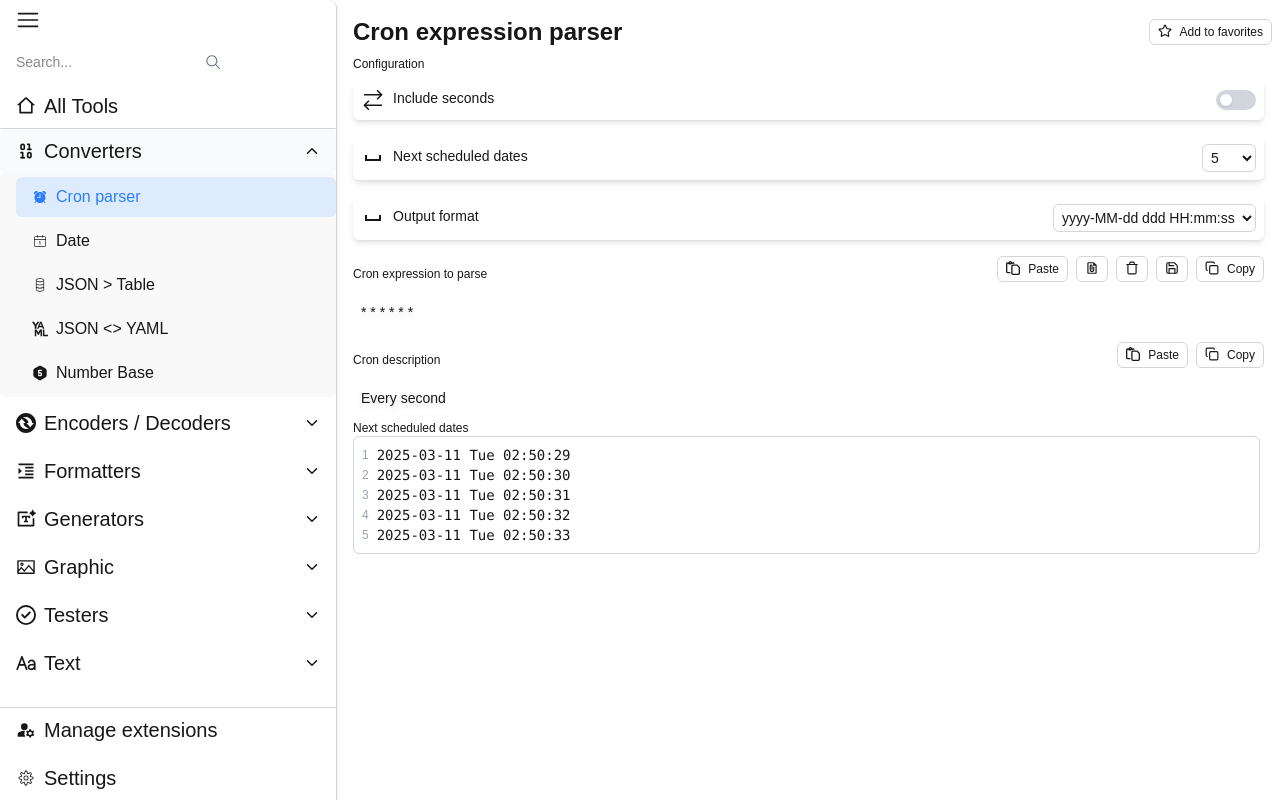
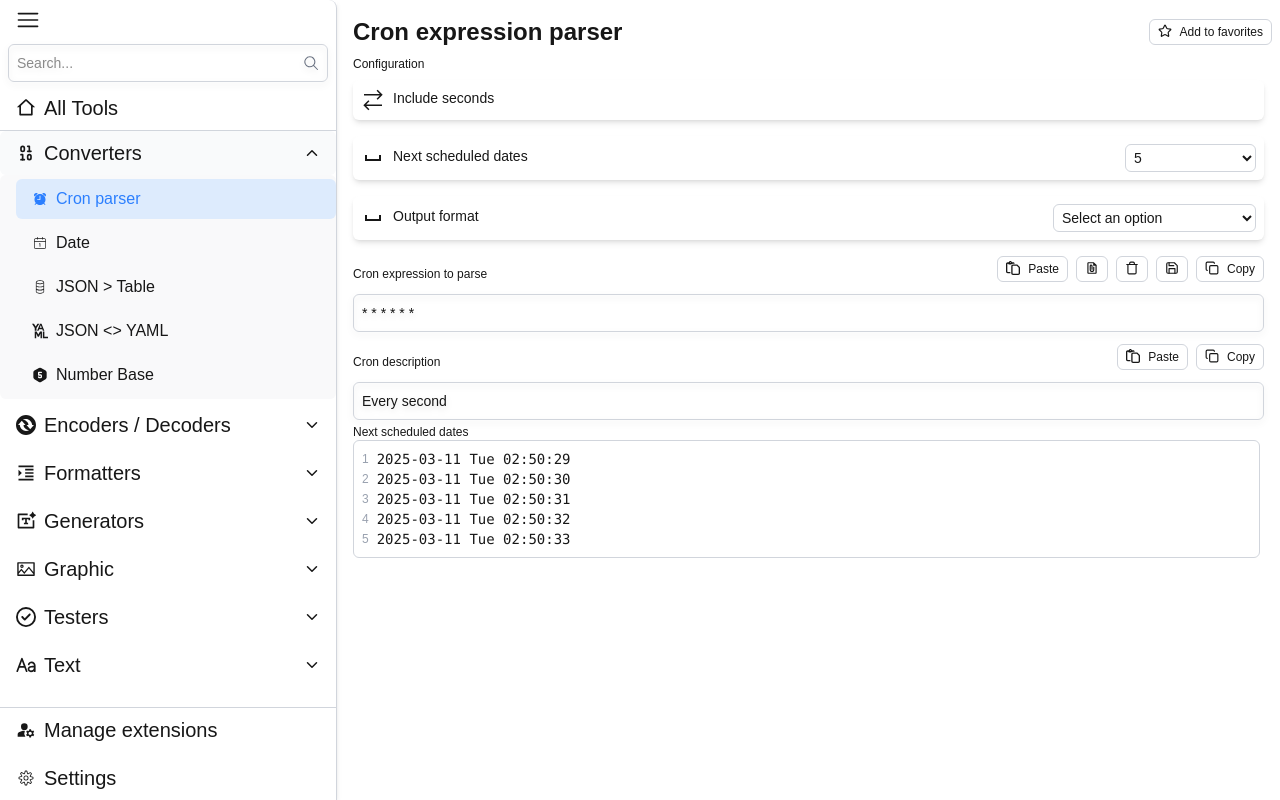
Before and after one commit to Kanghocit/Devtoys, a Next.js app: page /cron-parser in a window 1280 px wide. Built offline with nearby package versions, Linux system fonts and the light colour scheme.

Commit message:
fix(ui): fix menu dropdown

```diff
--- a/src/app/base64-image/page.tsx
+++ b/src/app/base64-image/page.tsx
@@ -1,11 +1,16 @@
 "use client";
+
 import Header from "@/common/Header";
 import Button from "@/components/button";
-import { LuCopy } from "react-icons/lu";
-import { MdClear, MdFilePresent } from "react-icons/md";
-import { useCallback, useRef, useState } from "react";
+import ButtonCopy from "@/components/button/copy";
+import ButtonDelete from "@/components/button/delete";
+import ButtonPaste from "@/components/button/paste";
+import Input from "@/components/input";
 import Textarea from "@/components/textarea";
-import Input from "@/components/input";
+
+import { useRef, useState } from "react";
+
+import { MdFilePresent } from "react-icons/md";
 
 const Base64Image = () => {
   const fileInputRef = useRef<HTMLInputElement>(null);
@@ -22,15 +27,6 @@ const Base64Image = () => {
     }
   };
 
-  const handlePaste = useCallback(async () => {
-    try {
-      const text = await navigator.clipboard.readText();
-      setImgsrc(text);
-    } catch (err) {
-      console.error("Lỗi khi dán từ clipboard:", err);
-    }
-  }, []);
-
   return (
     <div className="flex flex-col rounded-2xl h-full p-2">
       <Header title="Base64 Image Encoder / Decoder" />
@@ -41,12 +37,10 @@ const Base64Image = () => {
             <p className="text-xs">Text</p>
 
             <div className="flex gap-2">
-              <Button icon={<LuCopy />} onClick={handlePaste}>
-                Paste
-              </Button>
+              <ButtonPaste setInputText={setImgsrc} />
               <Button icon={<MdFilePresent />} />
-              <Button icon={<MdClear />} onClick={() => setImgsrc("")} />
-              <Button icon={<LuCopy />}>Copy</Button>
+              <ButtonDelete setClearText={setImgsrc} />
+              <ButtonCopy input={imgsrc || ""} />
             </div>
           </div>
 
--- a/src/app/cron-parser/page.tsx
+++ b/src/app/cron-parser/page.tsx
@@ -1,7 +1,7 @@
 "use client";
 import Header from "@/common/Header";
 import Button from "@/components/button";
-import CustomCard from "@/components/card/CusCard";
+import ConfigCard from "@/components/card/ConfigCard";
 import Input from "@/components/input";
 import Switch from "@/components/switch";
 import Textarea from "@/components/textarea";
@@ -30,6 +30,7 @@ const CronParser = () => {
       const formattedDate = now.toISOString().split("T")[0]; // yyyy-MM-dd
       const dayOfWeek = now.toLocaleString("en-US", { weekday: "short" }); // ddd
       const time = now.toTimeString().split(" ")[0]; // HH:mm:ss
+      console.log("hihi", now.toTimeString().split(" "));
 
       dates.push(`${formattedDate} ${dayOfWeek} ${time}`);
     }
@@ -56,29 +57,25 @@ const CronParser = () => {
 
       <p className="text-xs ms-2">Configuration</p>
 
-      <CustomCard title="Include seconds" icon={<LiaExchangeAltSolid />}>
+      <ConfigCard title="Include seconds" icon={<LiaExchangeAltSolid />}>
         <Switch />
-      </CustomCard>
-      <CustomCard title="Next scheduled dates" icon={<MdOutlineSpaceBar />}>
-        <select
-          className="border border-gray-300 rounded-md p-1 text-sm focus:outline-none"
-          value={scheduleCount}
-          onChange={(e) => setScheduleCount(Number(e.target.value))}
-        >
-          <option value="5">5</option>
-          <option value="10">10</option>
-          <option value="25">25</option>
-          <option value="50">50</option>
-          <option value="100">100</option>
-        </select>
-      </CustomCard>
-      <CustomCard title="Output format" icon={<MdOutlineSpaceBar />}>
-        <select className="border border-gray-300 rounded-md p-1 text-sm focus:outline-none">
-          <option value="yyyy-MM-dd ddd HH:mm:ss">
-            yyyy-MM-dd ddd HH:mm:ss
-          </option>
-        </select>
-      </CustomCard>
+      </ConfigCard>
+
+      <ConfigCard
+        title="Next scheduled dates"
+        icon={<MdOutlineSpaceBar />}
+        type="select"
+        value={scheduleCount}
+        onSelectChange={(e) => setScheduleCount(Number(e.target.value))}
+        options={["5", "10", "25", "50", "100"]}
+      />
+
+      <ConfigCard
+        title="Output format"
+        icon={<MdOutlineSpaceBar />}
+        type="select"
+        options={["yyyy-MM-dd ddd HH:mm:ss", "yyyy-MM-dd ddd HH:mm"]}
+      />
 
       {/* Cron expression to parse */}
       <div className="flex justify-between my-2">
--- a/src/app/hash-checksum/page.tsx
+++ b/src/app/hash-checksum/page.tsx
@@ -2,7 +2,7 @@
 
 import { useRef, useState, useCallback, useEffect } from "react";
 import Header from "@/common/Header";
-import ConfigCard from "@/components/card/configCard";
+import ConfigCard from "@/components/card/ConfigCard";
 import { BsTextParagraph } from "react-icons/bs";
 import Button from "@/components/button";
 import { FaPaste, FaTrash, FaCheckCircle, FaTimesCircle } from "react-icons/fa";
--- a/src/app/lorem-ipsum/page.tsx
+++ b/src/app/lorem-ipsum/page.tsx
@@ -1,7 +1,7 @@
 "use client";
 
 import Header from "@/common/Header";
-import ConfigCard from "@/components/card/configCard";
+import ConfigCard from "@/components/card/ConfigCard";
 import Button from "@/components/button";
 import Textarea from "@/components/textarea";
 import { useCallback, useRef, useState } from "react";
--- a/src/components/Card/configCard.tsx
+++ b/src/components/Card/configCard.tsx
@@ -13,6 +13,7 @@ type ConfigCardProps = React.ComponentPropsWithoutRef<"div"> & {
   value?: string | number;
   onSelectChange?: (e: React.ChangeEvent<HTMLSelectElement>) => void;
   onInputChange?: (e: React.ChangeEvent<HTMLInputElement>) => void;
+  onToggleChange?: () => void;
 };
 
 const ConfigCard: React.FC<ConfigCardProps> = ({
@@ -27,6 +28,7 @@ const ConfigCard: React.FC<ConfigCardProps> = ({
   value,
   onSelectChange,
   onInputChange,
+  onToggleChange,
   ...rest
 }) => {
   const configCardClass = clsx(
@@ -50,7 +52,11 @@ const ConfigCard: React.FC<ConfigCardProps> = ({
         </div>
       </div>
       {type === "switch" && (
-        <Switch valueTrue={trueValue} valueFalse={falseValue} />
+        <Switch
+          valueTrue={trueValue}
+          valueFalse={falseValue}
+          onToggle={() => onToggleChange?.()}
+        />
       )}
       {type === "select" && (
         <select className={inputClass} value={value} onChange={onSelectChange}>
@@ -70,7 +76,6 @@ const ConfigCard: React.FC<ConfigCardProps> = ({
           onChange={onInputChange}
           min={1}
         />
-
       )}
     </div>
   );
--- /dev/null
+++ b/src/components/button/copy.tsx
@@ -0,0 +1,14 @@
+
+import Button from "./index";
+import { LuCopy } from "react-icons/lu";
+import { handleCopy } from "@/utils/numberUtils";
+
+const ButtonCopy = ({ input }: { input: string }) => {
+  return (
+    <Button icon={<LuCopy />} onClick={() => handleCopy(input)}>
+      Copy
+    </Button>
+  );
+};
+
+export default ButtonCopy;
--- /dev/null
+++ b/src/components/button/delete.tsx
@@ -0,0 +1,13 @@
+import React from "react";
+import Button from "./index";
+import { MdClear } from "react-icons/md";
+
+const ButtonDelete = ({
+  setClearText,
+}: {
+  setClearText: (text: string) => void;
+}) => {
+  return <Button icon={<MdClear />} onClick={() => setClearText("")} />;
+};
+
+export default ButtonDelete;
--- /dev/null
+++ b/src/components/button/paste.tsx
@@ -0,0 +1,23 @@
+import React from "react";
+import Button from "./index";
+import { FaRegPaste } from "react-icons/fa6";
+import { handlePaste } from "@/utils/numberUtils";
+
+const ButtonPaste = ({
+  setInputText,
+}: {
+  setInputText: (text: string) => void;
+}) => {
+  return (
+    <div>
+      <Button
+        icon={<FaRegPaste />}
+        onClick={() => handlePaste(setInputText)}
+      >
+        Paste
+      </Button>
+    </div>
+  );
+};
+
+export default ButtonPaste;
--- a/src/components/input/index.tsx
+++ b/src/components/input/index.tsx
@@ -16,8 +16,8 @@ const Input: React.FC<InputProps> = ({
   ...rest
 }) => {
   const containerClass = clsx(
-    "flex items-center gap-2 rounded-md px-2 py-2 mx-2 my-1 drop-shadow-md focus:outline-none focus:ring-2 focus:ring-blue-700 ",
-    type === "text" && "w-80",
+    "flex items-center justify-between gap-2 rounded-md px-2 py-2 mx-2 my-1 drop-shadow-md focus:outline-none focus:ring-2 focus:ring-blue-700 ",
+    type === "text" && "w-80 border-1 border-gray-300",
     type === "file" && "hidden",
     type === "number" && " border-1 border-gray-300",
     className
--- a/src/components/menu/index.tsx
+++ b/src/components/menu/index.tsx
@@ -3,7 +3,7 @@
 import clsx from "clsx";
 import Link from "next/link";
 import { usePathname } from "next/navigation";
-import { useState } from "react";
+import { useMemo, useState } from "react";
 import { IoChevronDown } from "react-icons/io5";
 
 interface MenuItem {
@@ -28,21 +28,30 @@ const Menu: React.FC<MenuProps> = ({ items, collapsed }) => {
   const pathname = usePathname();
 
   // Tính toán trực tiếp các dropdowns cần mở dựa trên pathname
-  const [openDropdowns, setOpenDropdowns] = useState<string[]>(() => {
-    return items
-      .filter((item) =>
-        item.children?.some((child) => pathname.split("/")[1] === child.href)
-      )
-      .map((item) => item.name);
-  });
+  const openDropdowns = useMemo(
+    () =>
+      items
+        .filter((item) =>
+          item.children?.some((child) => pathname.split("/")[1] === child.href)
+        )
+        .map((item) => item.name),
+    [pathname]
+  );
+
+  const [userToggledDropdowns, setUserToggledDropdowns] = useState<string[]>(
+    []
+  );
 
   const toggleDropdown = (itemName: string) => {
-    setOpenDropdowns((prev) =>
+    setUserToggledDropdowns((prev) =>
       prev.includes(itemName)
         ? prev.filter((name) => name !== itemName)
         : [...prev, itemName]
     );
   };
+
+  const isDropdownOpen = (itemName: string) =>
+    openDropdowns.includes(itemName) || userToggledDropdowns.includes(itemName);
 
   return (
     <ul className="space-y-1">
@@ -54,7 +63,7 @@ const Menu: React.FC<MenuProps> = ({ items, collapsed }) => {
                 "flex items-center justify-between px-4 py-2 cursor-pointer",
                 "hover:bg-gray-100/90 rounded-md transition-all duration-300 ease-in-out",
                 "text-xl relative",
-                openDropdowns.includes(item.name) && "bg-gray-50"
+                isDropdownOpen(item.name) && "bg-gray-50"
               )}
               onClick={() => toggleDropdown(item.name)}
             >
```
Also changed, not shown: src/app/base64-text/page.tsx (+24 -33 lines).
